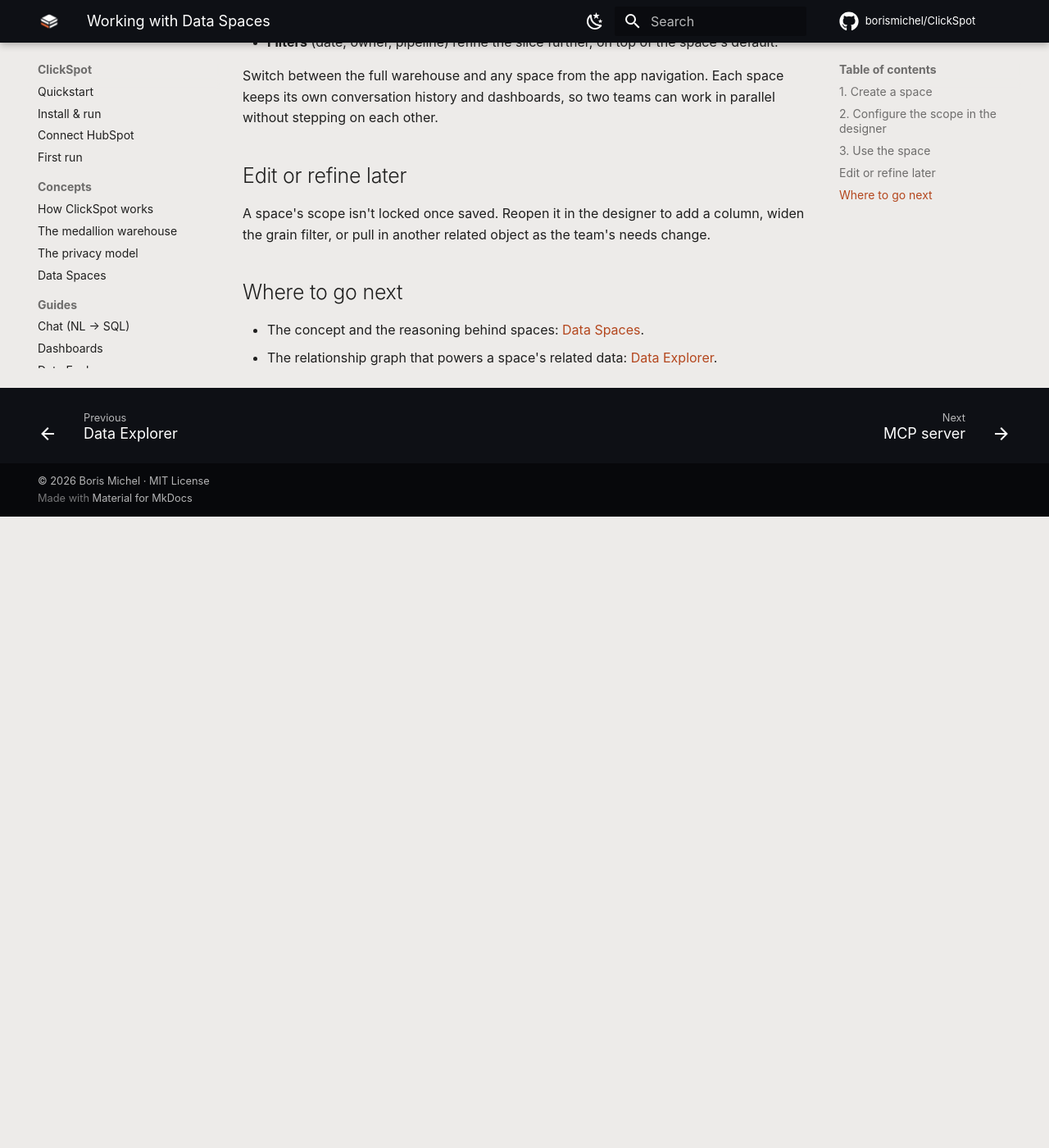
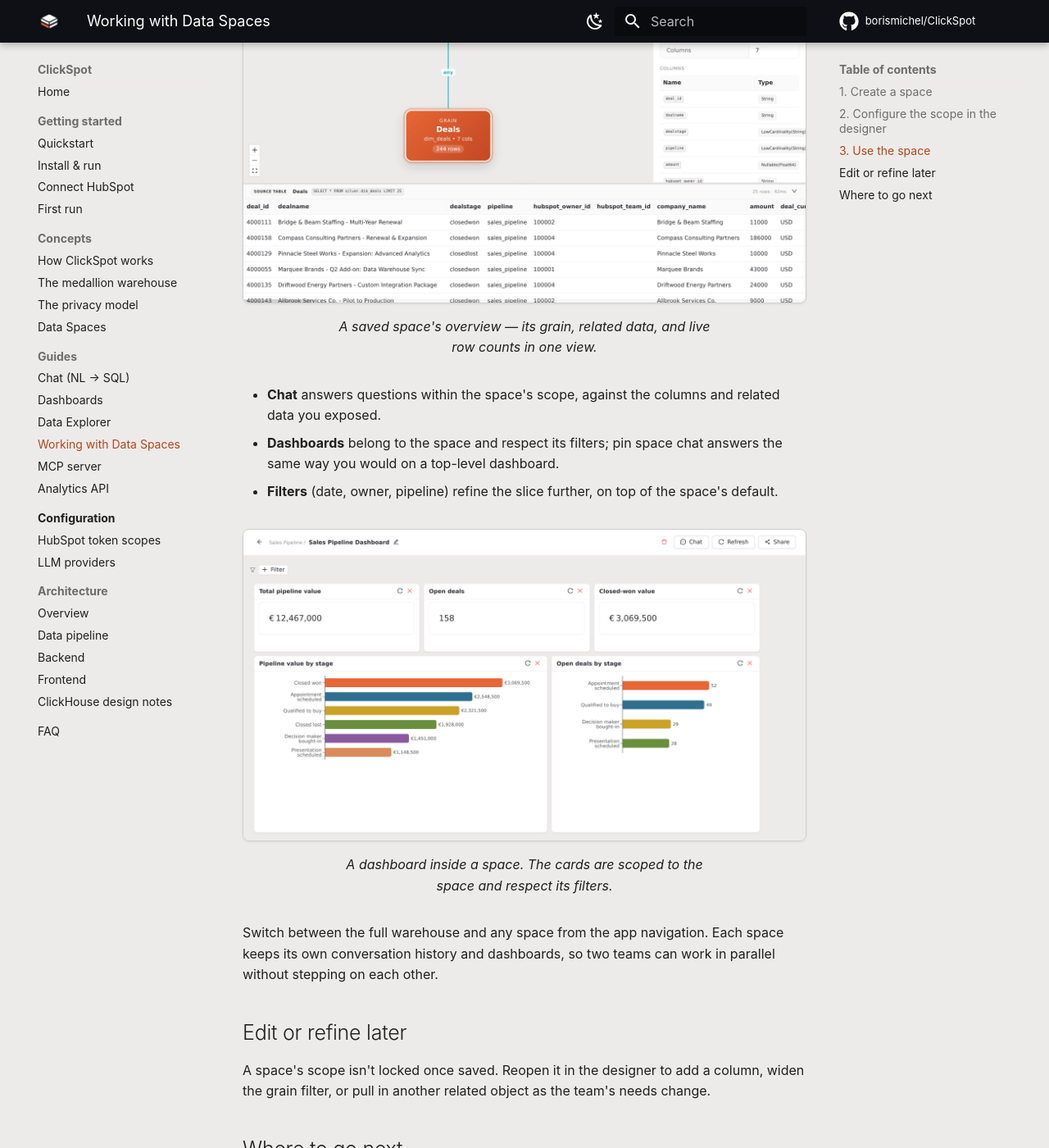
Before and after one commit to borismichel/ClickSpot, an MkDocs documentation site: the page built from docs/guides/data-spaces.md, in a window 1280 px wide and 1400 px high, scrolled down 1646 px. Shown: the whole window at 82% size. Built offline with MkDocs 1.6.1 and Material for MkDocs 9.7.7, drawn with Linux system fonts in a browser that asks for light colours; comment, search, counter and statistics services are not loaded; before the commit the page ends 2276 px from its top, so only the background shows below that.

Commit message:
docs(CLI-120): add space overview, space dashboard, and filter-bar screenshots
Captures the product views CLI-119 couldn't shoot in CI (the demo had empty
fixtures). Seeded a "Sales Pipeline" Data Space (deals grain + a contacts
dimension) with a populated dashboard, then captured at ~1400px wide:

- space-overview.png    -> guides/data-spaces.md §3 (scope graph + live row counts)
- space-dashboard.png   -> guides/data-spaces.md §3 (a populated dashboard in a space)
- dashboard-filters.png -> guides/dashboards.md §3 (global filter bar engaged:
  date + owner + pipeline applied)

All shots use synthetic demo data, are optimized, and carry alt text + { .shot }.
mkdocs build --strict passes; both guides re-rendered at 1440x900 + 390x844 with
zero horizontal overflow. The MCP-in-Claude-Desktop shot remains pending (needs a
desktop GUI) and is tracked on CLI-120.

Co-Authored-By: Claude Opus 4.7 <noreply@anthropic.com>

```diff
--- a/docs/guides/data-spaces.md
+++ b/docs/guides/data-spaces.md
@@ -40,12 +40,22 @@ way by default.
 
 Once saved, a space behaves like a focused copy of ClickSpot:
 
+<figure markdown>
+  ![The Sales Pipeline space overview: a scope graph linking the Deals grain (244 rows) to a Contacts dimension, a side panel listing the grain's columns and types, and a preview of the underlying source table](../assets/screenshots/space-overview.png){ .shot }
+  <figcaption>A saved space's overview — its grain, related data, and live row counts in one view.</figcaption>
+</figure>
+
 - **Chat** answers questions within the space's scope, against the columns and related data
   you exposed.
 - **Dashboards** belong to the space and respect its filters; pin space chat answers the
   same way you would on a top-level dashboard.
 - **Filters** (date, owner, pipeline) refine the slice further, on top of the space's
   default.
+
+<figure markdown>
+  ![A dashboard inside the Sales Pipeline space: KPI tiles for total pipeline value, open deals, and closed-won value above horizontal bar charts of pipeline value and open deals by stage](../assets/screenshots/space-dashboard.png){ .shot }
+  <figcaption>A dashboard inside a space. The cards are scoped to the space and respect its filters.</figcaption>
+</figure>
 
 Switch between the full warehouse and any space from the app navigation. Each space keeps
 its own conversation history and dashboards, so two teams can work in parallel without
```
Also changed, not shown: docs/guides/dashboards.md (+5 -0 lines), docs/assets/screenshots/dashboard-filters.png (added), docs/assets/screenshots/space-dashboard.png (added), docs/assets/screenshots/space-overview.png (added).
